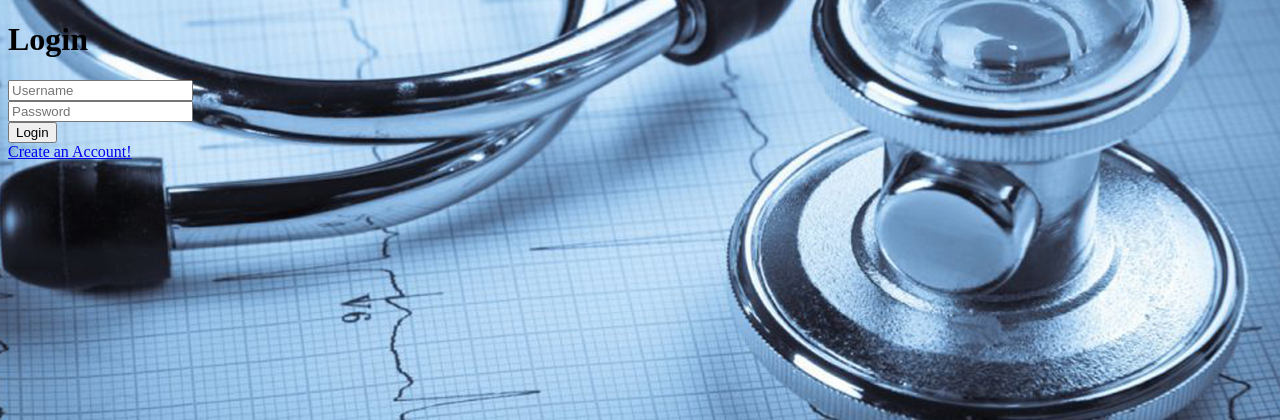
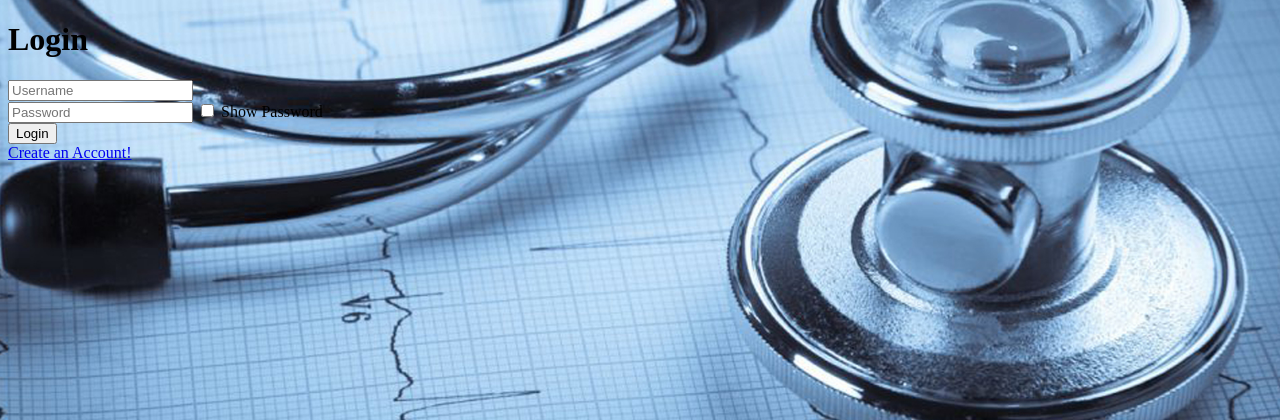
Before and after one commit to CyberWaifu/RHS-tubesWeb, a CodeIgniter app: the page made by application/views/pages/login.php in a window 1280 px wide. Shown: the top 420 px of the page. Run offline with CodeIgniter, Linux system fonts and the light colour scheme.

Commit message:
hide and show password

```diff
--- a/application/views/pages/login.php
+++ b/application/views/pages/login.php
@@ -14,6 +14,16 @@
   background-size: cover;
 }
 </style>
+<script>
+  function show(){
+    var show = document.getElementById('exampleInputPassword');
+    if(show.type == "text"){
+       show.type = "password";
+    }else{
+      show.type = "text";
+    }
+  }
+</script>
 
 <body class="bg">
 
@@ -40,7 +50,8 @@
                         <?php echo form_error('username','<div class="text-danger small ml-2">','</div>') ?>
                     </div>
                     <div class="form-group">
-                      <input type="password" class="form-control form-control-user" id="exampleInputPassword" placeholder="Password" name="password">
+                      <input type="password" class="form-control form-control-user mb-2" id="exampleInputPassword" placeholder="Password" name="password">
+                      <input type="checkbox" onclick="show()"> Show Password
                       <?php echo form_error('password','<div class="text-danger small ml-2">','</div>') ?>
                     </div>
 
```
